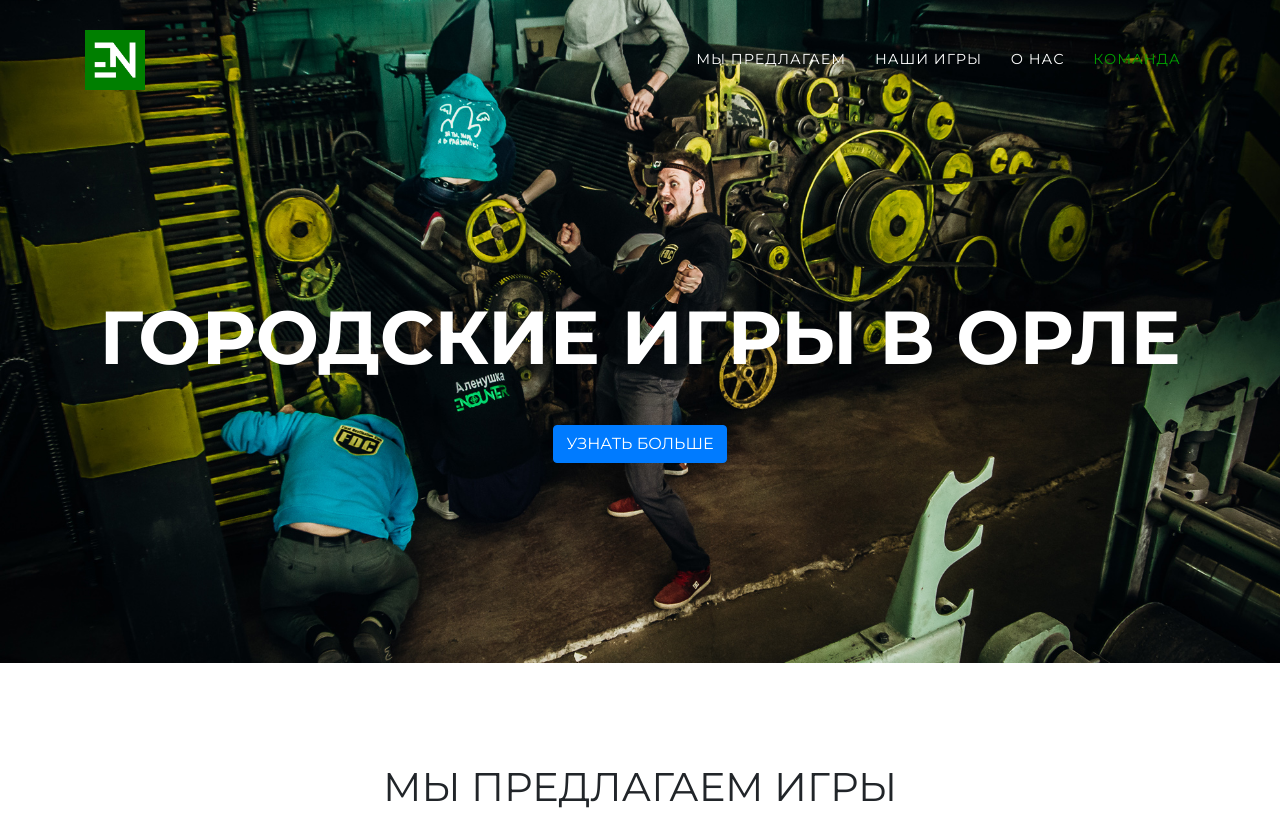
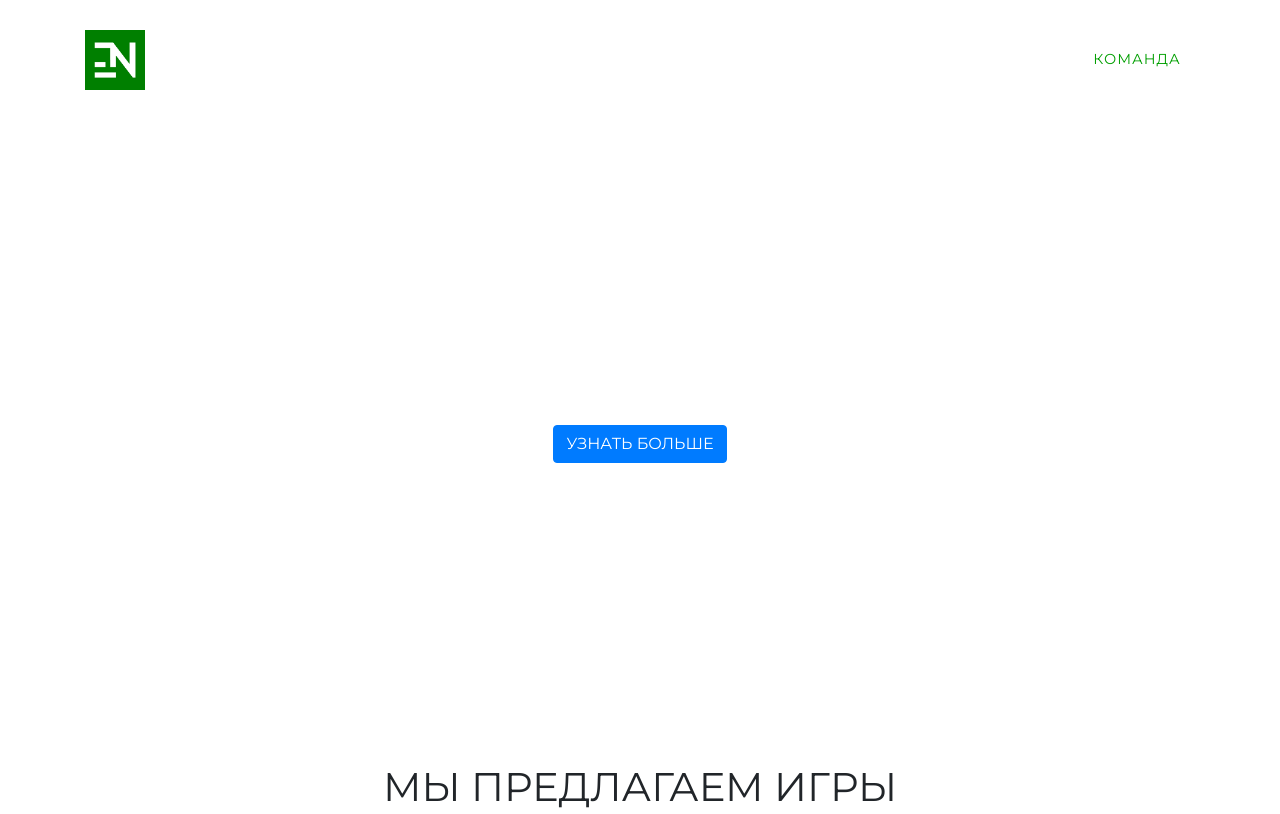
Before and after one commit to acidance/orelencxlanding, a website with bundled scripts: page index.html in a window 1280 px wide. Shown: the top 814 px of the page. Built offline with nearby package versions, Linux system fonts and the light colour scheme; a web font is replaced by a local one.

Commit message:
без картинки

```diff
--- a/css/agency.css
+++ b/css/agency.css
@@ -176,11 +176,6 @@ img::-moz-selection {
 header.masthead {
   text-align: center;
   color: white;
-  background-image: url("../img/header-bg.jpg");
-  background-repeat: no-repeat;
-  background-attachment: fixed;
-  background-position: center center;
-  background-size: cover;
 }
 
 header.masthead .intro-text {
```
